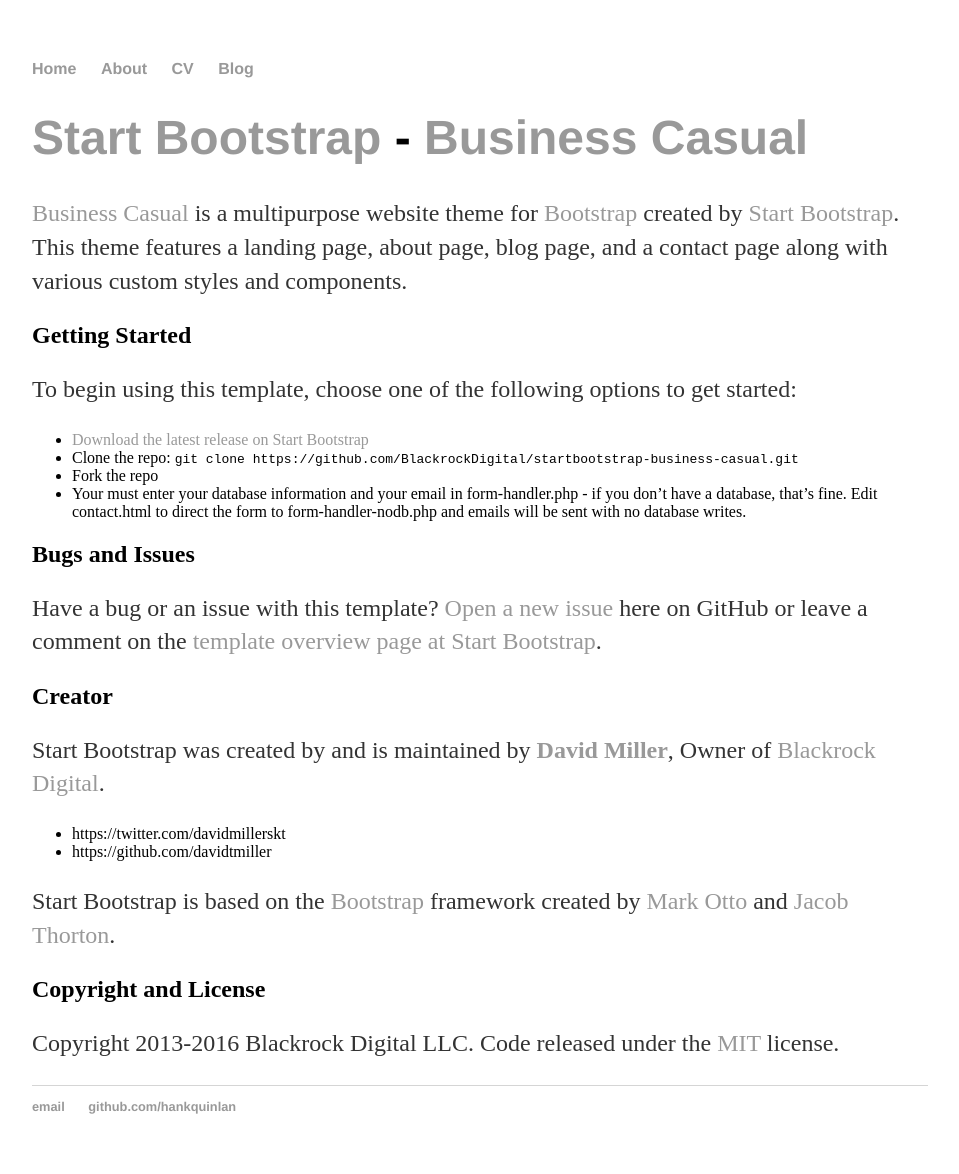
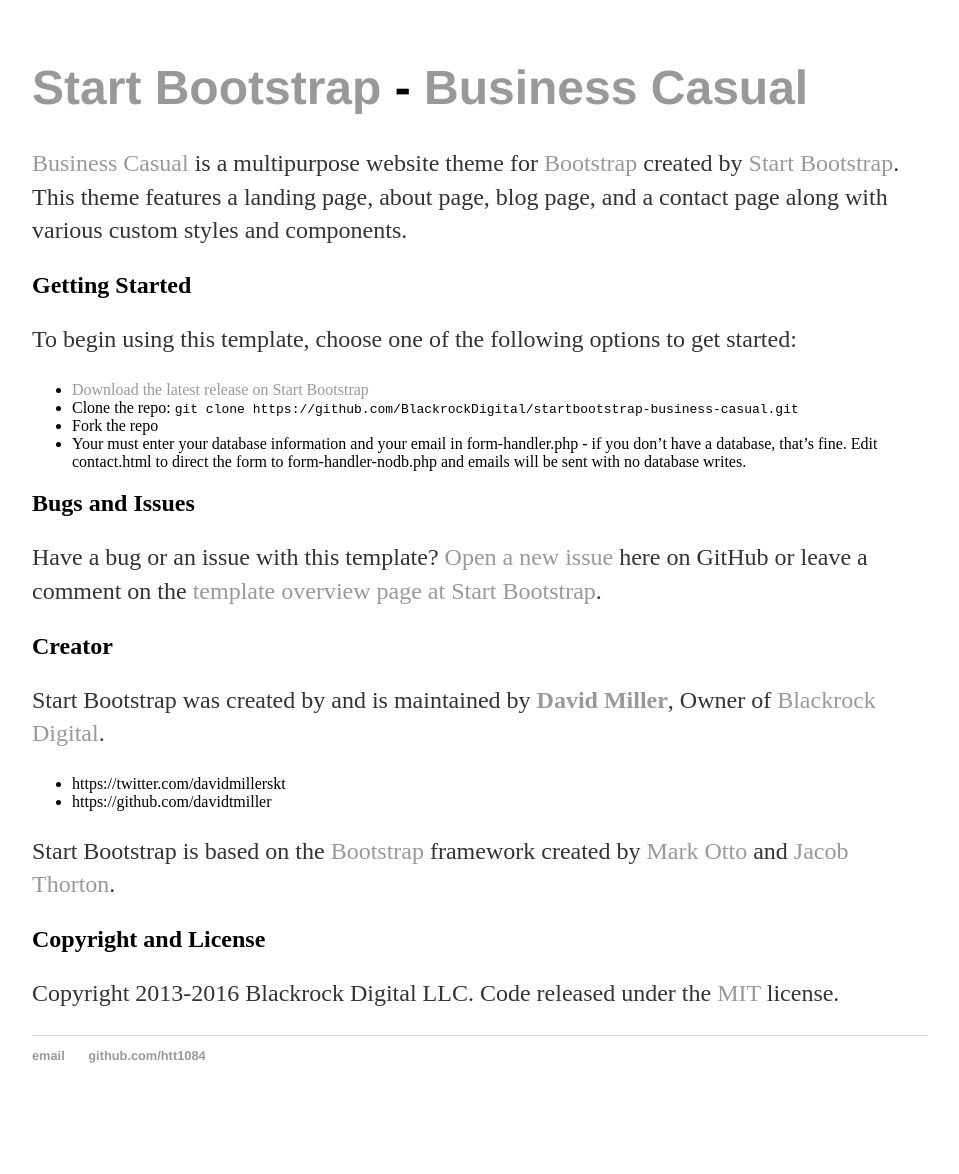
Before and after one commit to htt1084/it202, a Jekyll site: the page built from projects/1/README.md, in a window 1280 px wide. Shown: the whole page, without its empty margins (160-1119 px from the left). Built offline with Jekyll 4.4.1, drawn with Linux system fonts in a browser that asks for light colours; our own code applies the rules of GitHub Pages for plain Markdown files; after the commit the page ends 1123 px from its top, so only the background shows below that.

Commit message:
Update default.html

```diff
--- a/_layouts/default.html
+++ b/_layouts/default.html
@@ -8,10 +8,10 @@
 		<body>
 			<nav>
 	    		<ul>
-	        		<li><a href="/">Home</a></li>
+	        		<!--<li><a href="/">Home</a></li>
 		        	<li><a href="/about">About</a></li>
 	        		<li><a href="/cv">CV</a></li>
-	        		<li><a href="/blog">Blog</a></li>
+	        		<li><a href="/blog">Blog</a></li>-->
 	    		</ul>
 			</nav>
 			<div class="container">
@@ -21,8 +21,8 @@
 			</div><!-- /.container -->
 			<footer>
 	    		<ul>
-	        		<li><a href="mailto:hankquinlanhub@gmail.com">email</a></li>
-	        		<li><a href="https://github.com/hankquinlan">github.com/hankquinlan</a></li>
+	        		<li><a href="mailto:hoangthanhtungvn@gmail.com">email</a></li>
+	        		<li><a href="https://github.com/htt1084">github.com/htt1084</a></li>
 				</ul>
 			</footer>
 		</body>
```
